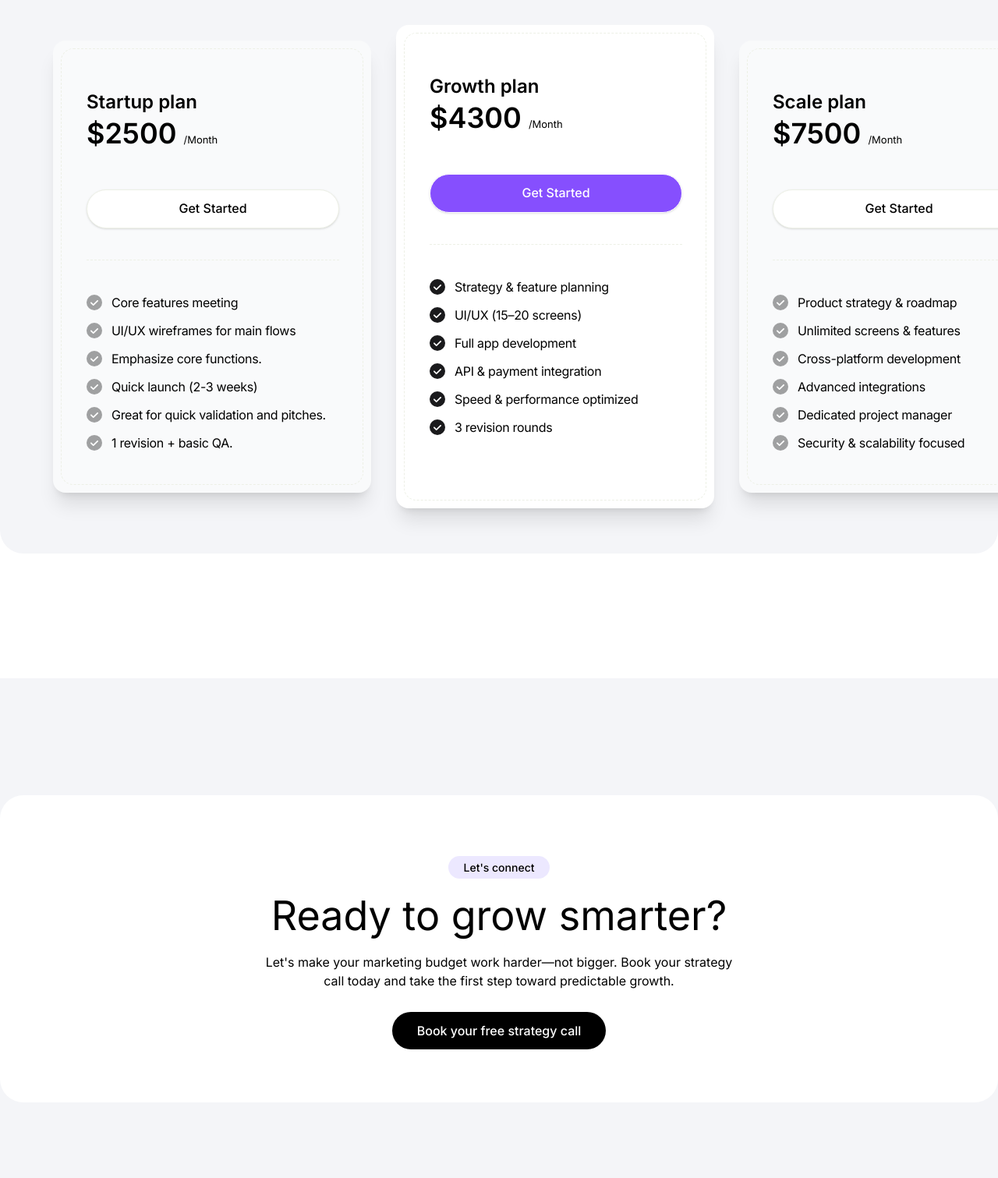
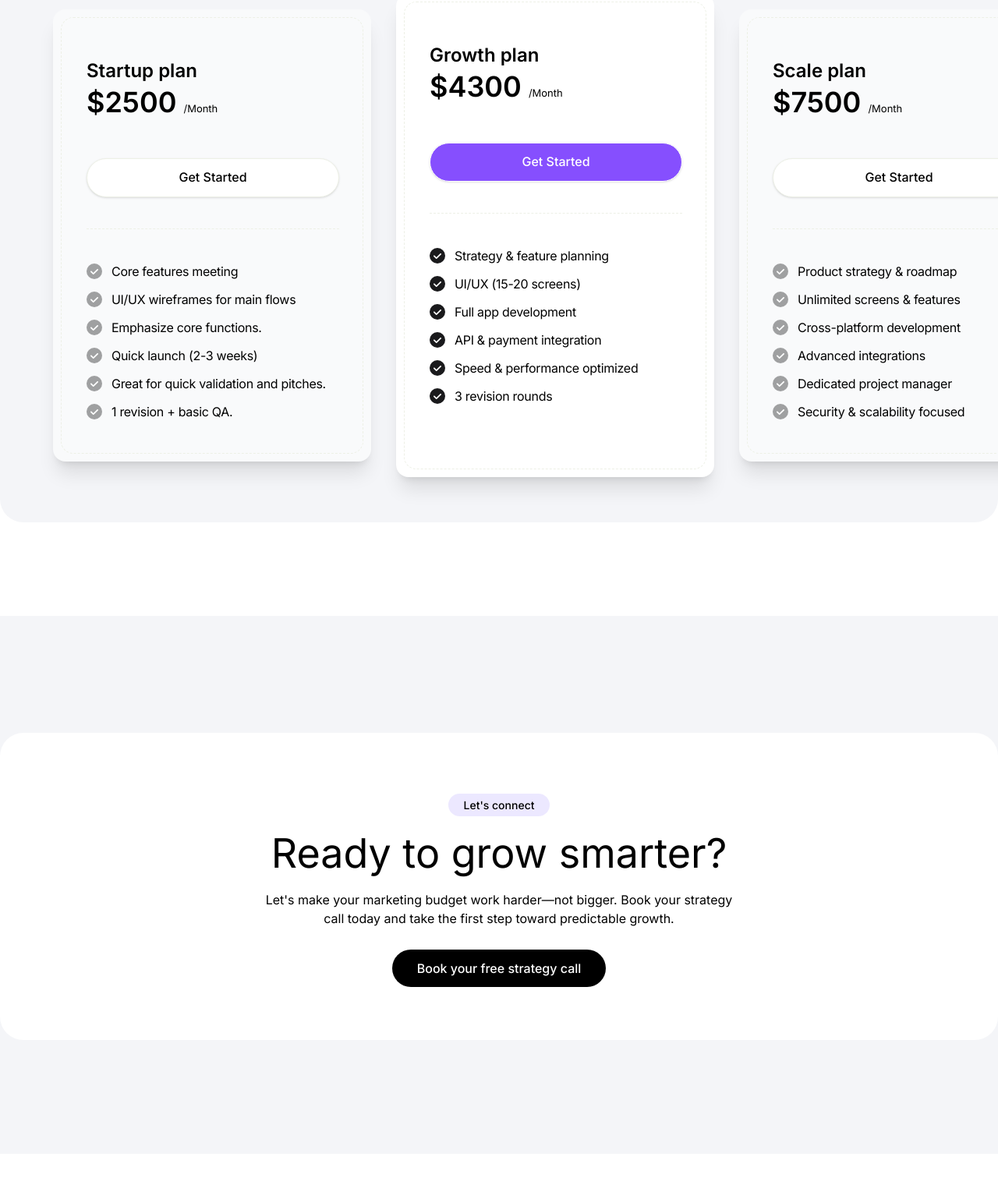
Before and after one commit to SayedRafiadHossan/NextSaaS-Page, a website built with Vite: page index.html in a window 1280 px wide. Shown: the part 7569-9080 px from the top of the page at 78% size. Built offline with nearby package versions, Linux system fonts and the light colour scheme; files whose address does not match are found by name.

Commit message:
Add: All Done

```diff
--- a/index.html
+++ b/index.html
@@ -2,9 +2,9 @@
 <html lang="en">
   <head>
     <meta charset="UTF-8" />
-    <link rel="icon" type="image/svg+xml" href="/vite.svg" />
+    <link rel="icon" type="image/svg+xml" href="./public/logo.svg" />
     <meta name="viewport" content="width=device-width, initial-scale=1.0" />
-    <title>Html Starter Template</title>
+    <title>NextSaaS-17</title>
     <link rel="stylesheet" href="/src/styles/main.css" />
   </head>
   <body>
@@ -705,7 +705,7 @@
               </div>
             </div>
 
-            <div class="mt-[50px] w-[1288px] h-[645px] flex gap-8">
+            <div class="mt-[10px] w-[1288px] h-[645px] flex gap-8">
               <figure
                 class="absolute w-[1002px] h-[442px] opacity-100 ml-[150px]"
               >
@@ -850,7 +850,7 @@
                       />
                       <span
                         class="text-base font-normal leading-7 -tracking-[0.3px]"
-                        >UI/UX (15–20 screens)</span
+                        >UI/UX (15-20 screens)</span
                       >
                     </li>
                     <li class="flex gap-3 w-[324px] h-[28px] mb-2">
@@ -1001,7 +1001,7 @@
       </section>
 
       <!-- connection part -->
-      <section class="mt-40">
+      <section class="mt-30">
         <div class="bg-[#f4f5f8] h-[690px]">
           <div class="container">
             <div class="py-[150px]">
```
